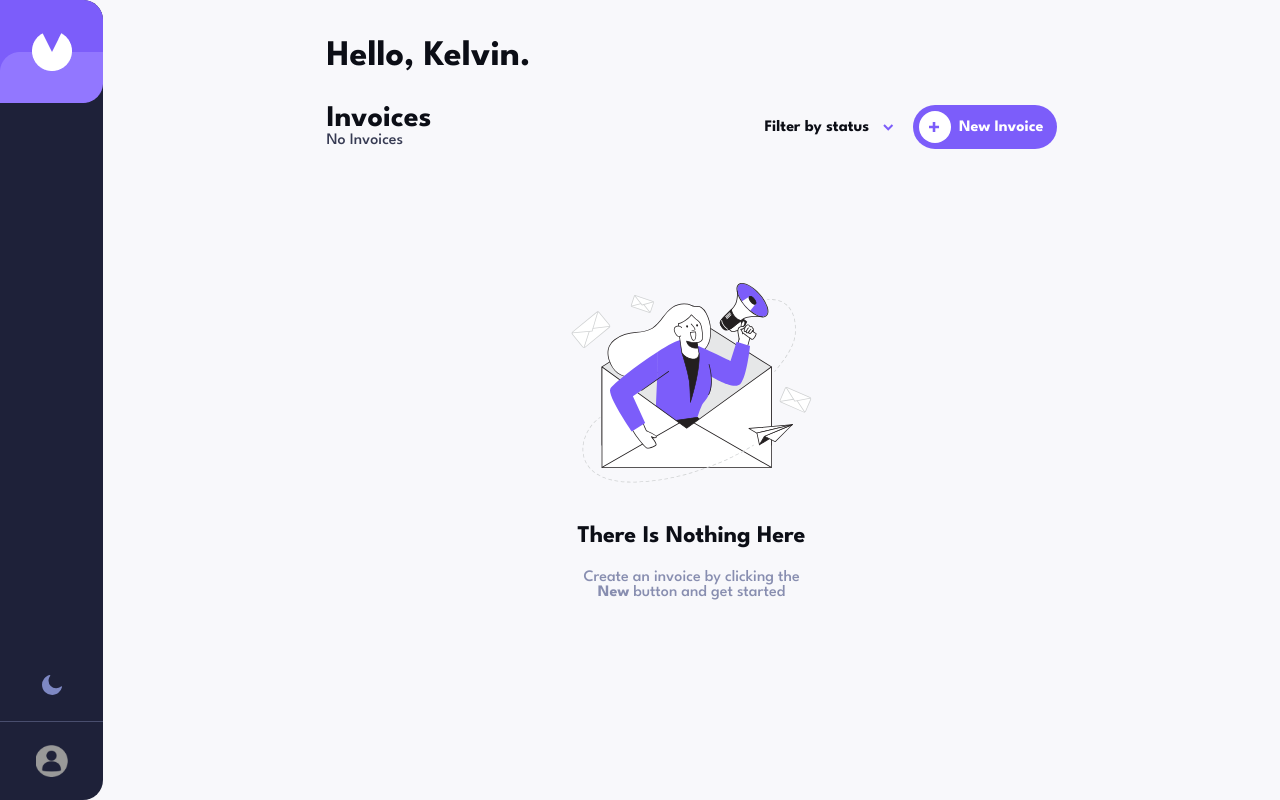
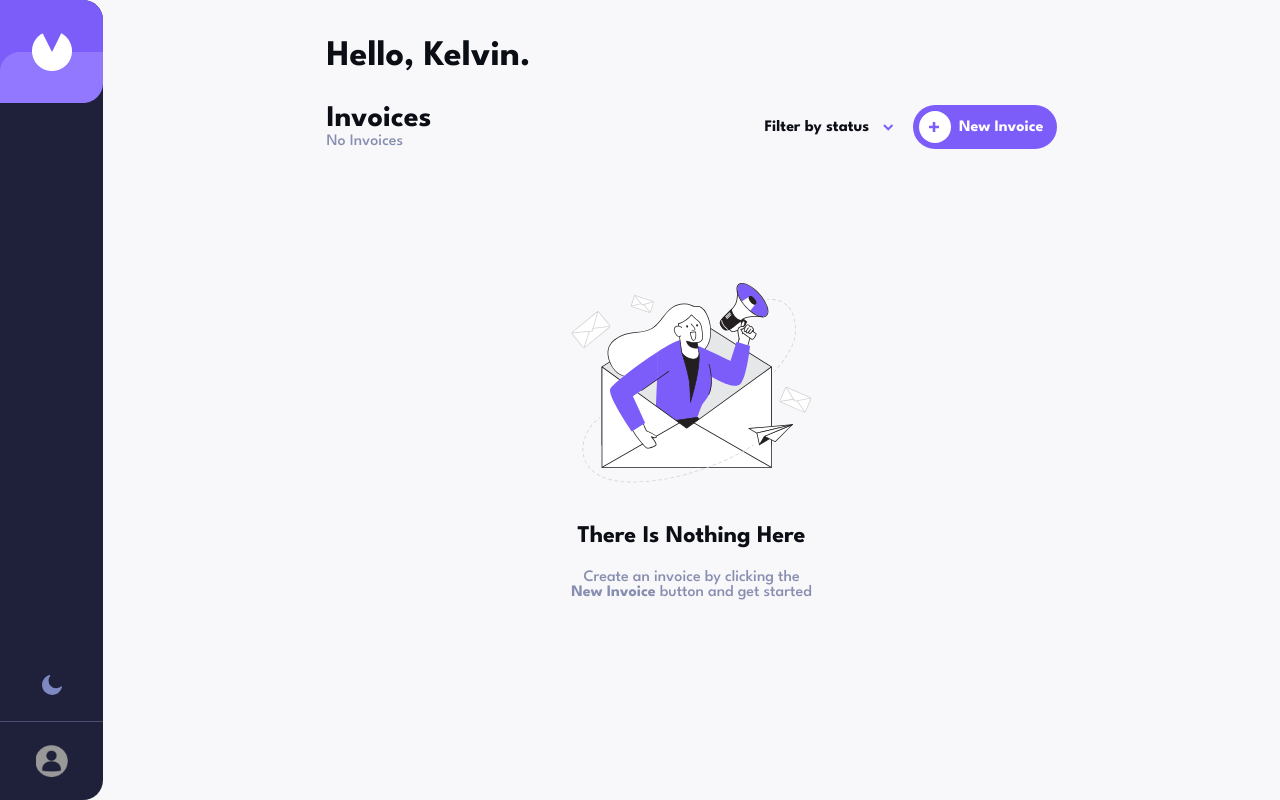
Before and after one commit to Kl3va/Invoice-Orbit, a React (Vite) app in the folder frontend/: page / in a window 1280 px wide. Built offline with nearby package versions, Linux system fonts and the light colour scheme; no server answers.

Commit message:
fix: adjusted breakpoints

```diff
--- a/frontend/src/pages/home/HomeStyles.ts
+++ b/frontend/src/pages/home/HomeStyles.ts
@@ -40,9 +40,10 @@ export const HomeSecondaryContainer = styled.div`
 `
 export const InvoiceHeading = styled.div`
   flex-grow: 1;
+  display: grid;
 
   p {
-    color: var(--color-bg-500);
+    color: var(--color-font-500);
   }
 `
 export const FilterContainer = styled.div`
@@ -111,5 +112,13 @@ export const IllustrationWrapper = styled.div`
 
   p {
     color: var(--color-font-500);
+
+    span {
+      display: none;
+
+      @media (min-width: 48em) {
+        display: inline;
+      }
+    }
   }
 `
--- a/frontend/src/pages/home/index.tsx
+++ b/frontend/src/pages/home/index.tsx
@@ -64,7 +64,7 @@ const Homepage = () => {
           <img src={IllustrationEmpty} alt='illustration for no invoice' />
           <h2>There is nothing here</h2>
           <p>
-            Create an invoice by clicking the <b>New</b> button and get started
+            Create an invoice by clicking the <b>New <span>Invoice</span></b> button and get started
           </p>
         </IllustrationWrapper>
       </section>
```
